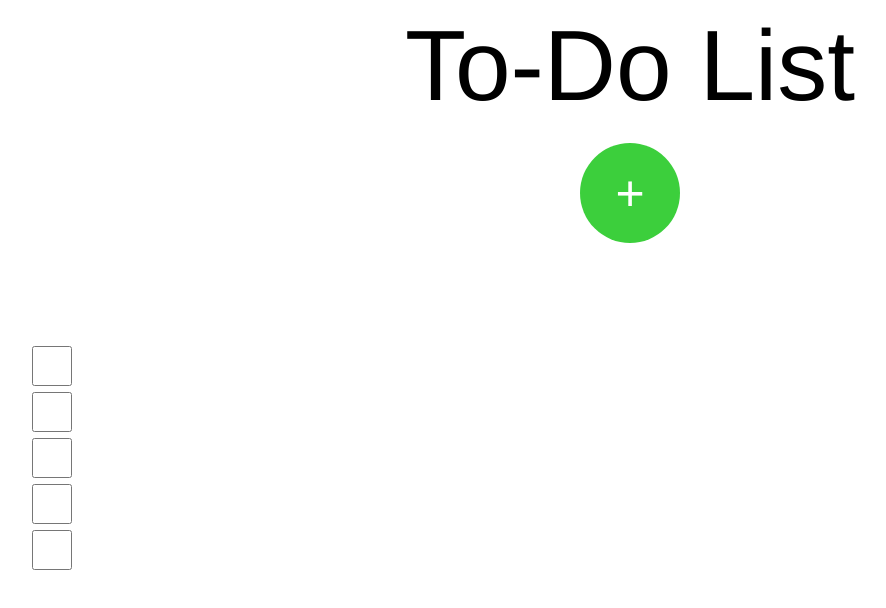
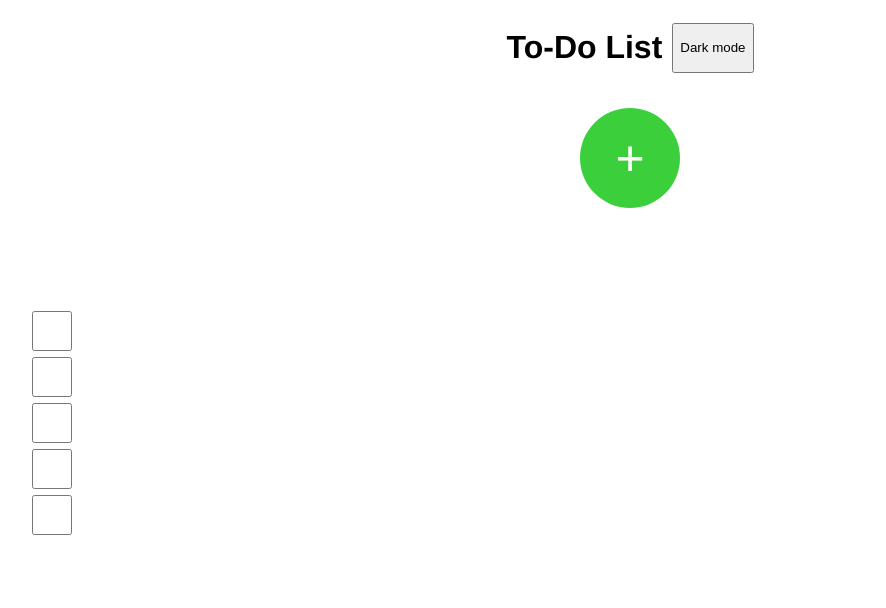
Before and after one commit to andrjre/to-do-list, a plain HTML site: page index.html in a window 1280 px wide. Shown: the whole page, without its empty margins (10-896 px from the left). Drawn offline with Linux system fonts and the light colour scheme.

Commit message:
Added dark mode button.

```diff
--- a/index.html
+++ b/index.html
@@ -8,7 +8,10 @@
 <body>
 
     <div class="top">
-        <header>To-Do List</header>
+        <header>
+            <h1>To-Do List</h1>
+            <button id="dark-mode">Dark mode</button>
+        </header>
         <button id="create">+</button>
     </div>
 
@@ -23,11 +26,11 @@
                 <div id="user-input">
                     <div id="pair">
                         <p>Name</p>
-                        <input type="text" class="type">
+                        <input type="text" class="input" id="type">
                     </div>
                     <div id="pair">
                         <p>Due By</p>
-                        <input type="date" class="type">
+                        <input type="date" class="input" id="date">
                     </div>
                 </div>
                 <button id="submit">Submit</button>
--- a/styles.css
+++ b/styles.css
@@ -6,10 +6,23 @@ body{
 }
 
 header{
-    text-align: center;
-    font-size: 100px;
+    display: flex;
+    gap:10px;
+    align-items: center;
 }
 
+#dark-mode{
+    width:50;
+    height:50px
+}
+
+
+.top{
+    display: flex;
+    align-items: center;
+    flex-direction: column;
+    gap:20px;
+}
 
 .checkboxes{
     margin-top: 50px;
@@ -44,12 +57,6 @@ header{
 
 }
 
-.top{
-    display: flex;
-    align-items: center;
-    flex-direction: column;
-    gap:20px;
-}
 
 .box-container{
     display: flex;
@@ -86,7 +93,7 @@ header{
     gap:20px
 }
 
-.type{
+.input{
     border-radius: 20px;
 }
 
```
